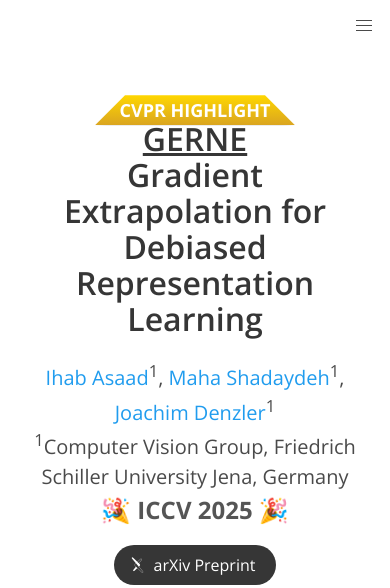
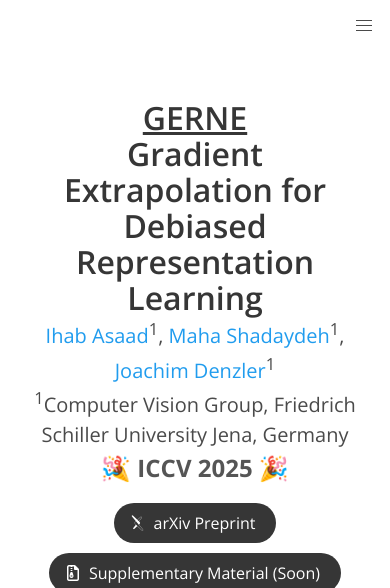
Before and after one commit to gerne-debias/gerne-debias.github.io, a plain HTML site: page index.html in a window 390 px wide. Shown: the top 588 px of the page. Drawn offline with Linux system fonts and the light colour scheme; files whose address does not match are found by name.

Commit message:
remove spot

```diff
--- a/static/css/index.css
+++ b/static/css/index.css
@@ -204,79 +204,6 @@ body {
 }
 
 
-@media screen {
-  /* "Spotlight Badge */
-  .spotbox {
-    width: 800x; height: auto;
-    position: relative;
-    border: 1px solid #FFF;
-    background: #FFF;
-    margin: 20px;
-    display: inline-block;
-  }
-
-  .spotlight:after {
-    content: "CVPR Highlight";
-    z-index: 1;
-    overflow: hidden;
-    font-size: 18px;
-    font-weight: bold;
-    font-family: 'Open Sans', sans-serif;
-    /* border: 1px solid #000; */
-    color: #FFF;
-    text-transform: uppercase;
-    text-align: center;
-    line-height: 30px;
-    transform: rotate(45deg);
-    width: 200px;
-    display: block;
-    background: #DAA520;
-    background: linear-gradient(#FFD700 0%, #DAA520 100%);
-    box-shadow: 0 3px 10px -5px rgba(0, 0, 0, 1);
-    position: absolute;
-    top: 30px; right: -90px;
-    clip-path: polygon(200px 30px, 170px -0px, 30px -0px, 0px 30px, 10px 30px,  110px 30px)
-  }
-}
-
-@media (max-width: 600px) {
-  /* "Spotlight Badge */
-  .spotbox {
-    width: 800x; height: auto;
-    position: relative;
-    border: 1px solid #FFF;
-    background: #FFF;
-    margin: 20px;
-    display: inline-block;
-  }
-
-  .spotlight:after {
-    content: "CVPR Highlight";
-    z-index: 1;
-    overflow: hidden;
-    font-size: 18px;
-    font-weight: bold;
-    font-family: 'Open Sans', sans-serif;
-    color: #FFF;
-    text-transform: uppercase;
-    text-align: center;
-    line-height: 30px;
-    transform: rotate(0deg);
-    display: block;
-    background: #DAA520;
-    background: linear-gradient(#FFD700 0%, #DAA520 100%);
-    box-shadow: 0 3px 10px -5px rgba(0, 0, 0, 1);
-    position: absolute;
-    top: -5%;
-    left: 50%;
-    transform: translate(-50%, -50%);
-  }
-
-  .title.is-1 {
-    font-size: 2.5rem;
-  }
-}
-
 @media (max-width: 450px) {
   .title.is-2 {
     font-size: 2.0rem;
```
